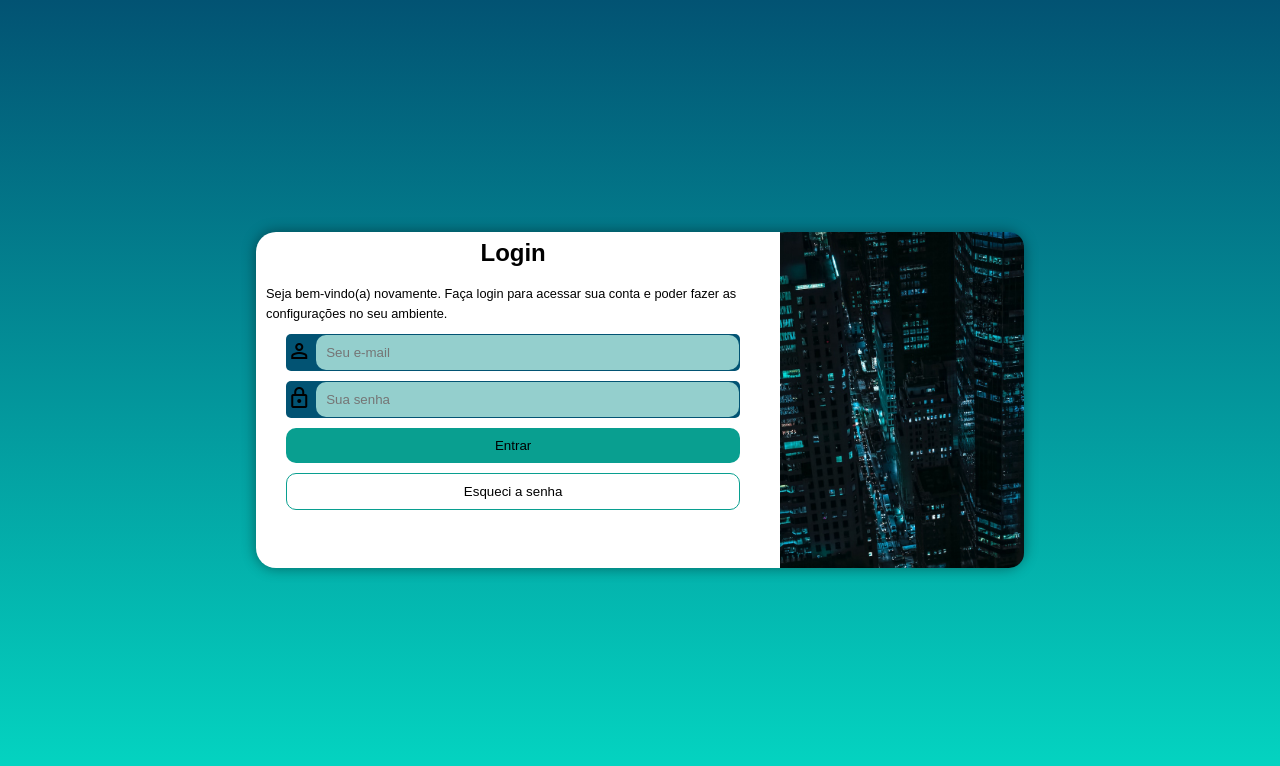
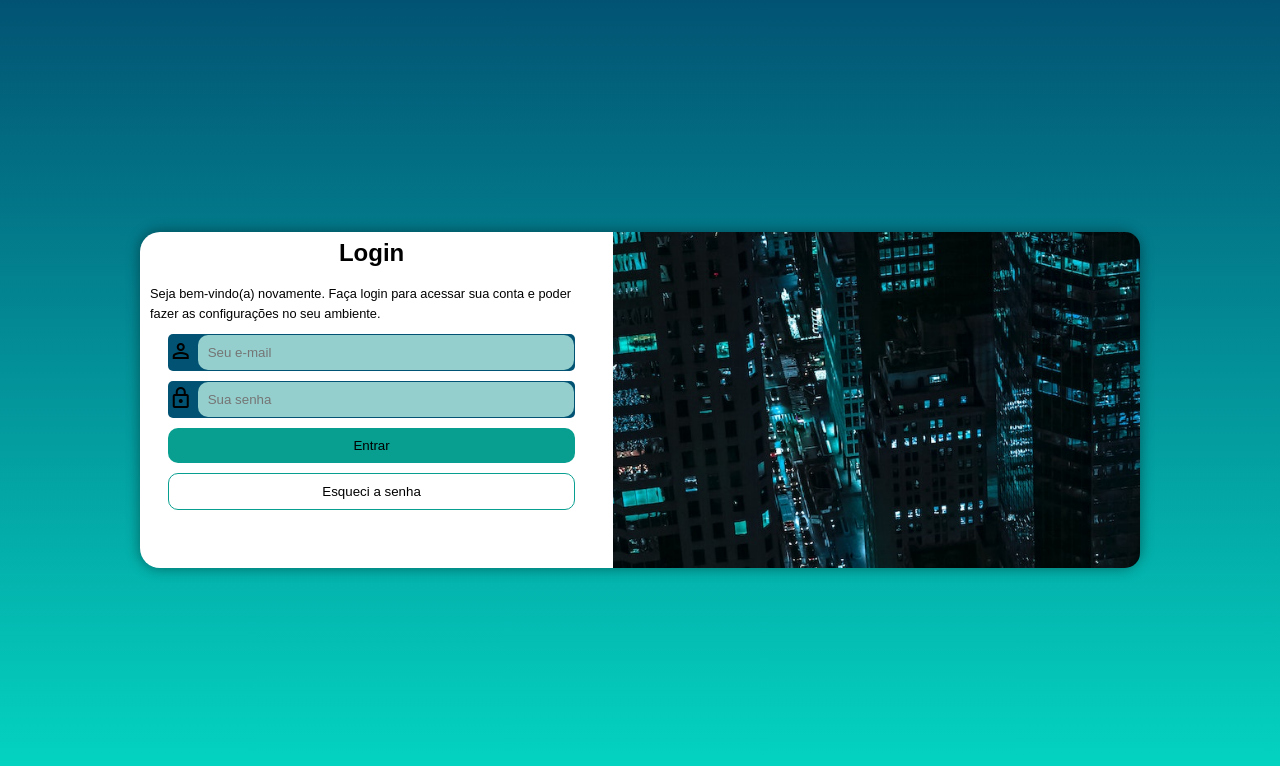
Before and after one commit to Yan0liveir/projeto_login, a plain HTML site: page index.html in a window 1280 px wide. Drawn offline with nearby package versions, Linux system fonts and the light colour scheme.

Commit message:
algumas atualizações na tela de login

```diff
--- a/estilos/media-queries.css
+++ b/estilos/media-queries.css
@@ -3,6 +3,7 @@
 @media screen and (min-width:768px) and (max-width:992px) {
 
     /*TELA DE TABLET*/
+
     body{
         background-image: linear-gradient(to bottom,#025373,#04D9C4);
     }
@@ -21,19 +22,22 @@
     }
 }
  @media screen and (min-width:992px){
+
+    /*GRANDES TELAS*/
+
     body{
         background-image: linear-gradient(to bottom,#025373,#04D9C4);
     }
     main{
         flex-direction: row-reverse;
-        width: 60vw;
+        width: 1000px;
     }
     main h1{
         padding: 9px;
     }
     #imagem{
         height: 21em;
-        width: 20em;
+        width: 48em;
         border-radius: 0px 15px 15px 0px;
     }
  }
--- a/estilos/style.css
+++ b/estilos/style.css
@@ -18,12 +18,14 @@ body{
 }
 main{
     background-color: var(--brancoPadrao);
-    width: 65vw;
+    width: 284px;
     border-radius: 20px;
     box-shadow: 0px 0px 13px 1px rgba(0, 0, 0, 0.381);
     display: flex;
     flex-direction: column;
     gap: 10px;
+    transition: width .3s, height .3s ;
+    transition-timing-function:ease ;
 }
 main h1{
     font-size: 1.5em;
```
